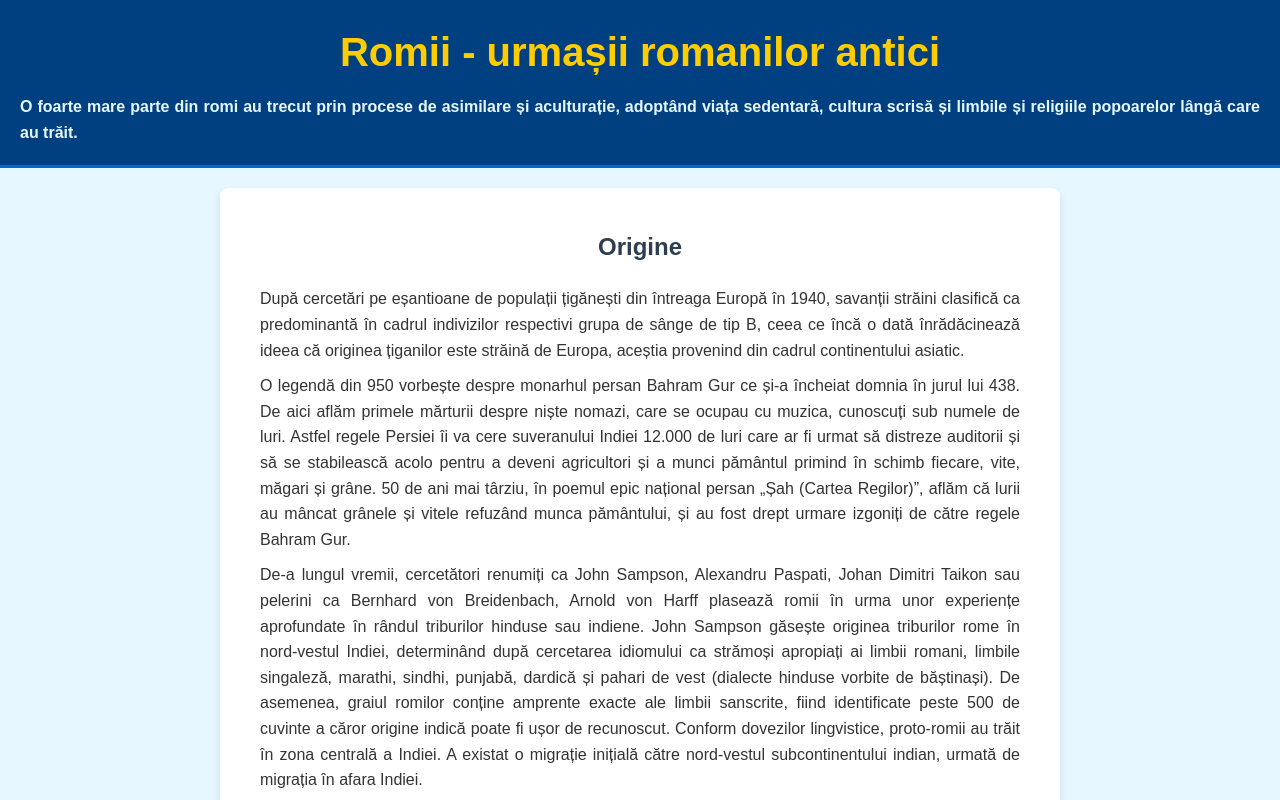
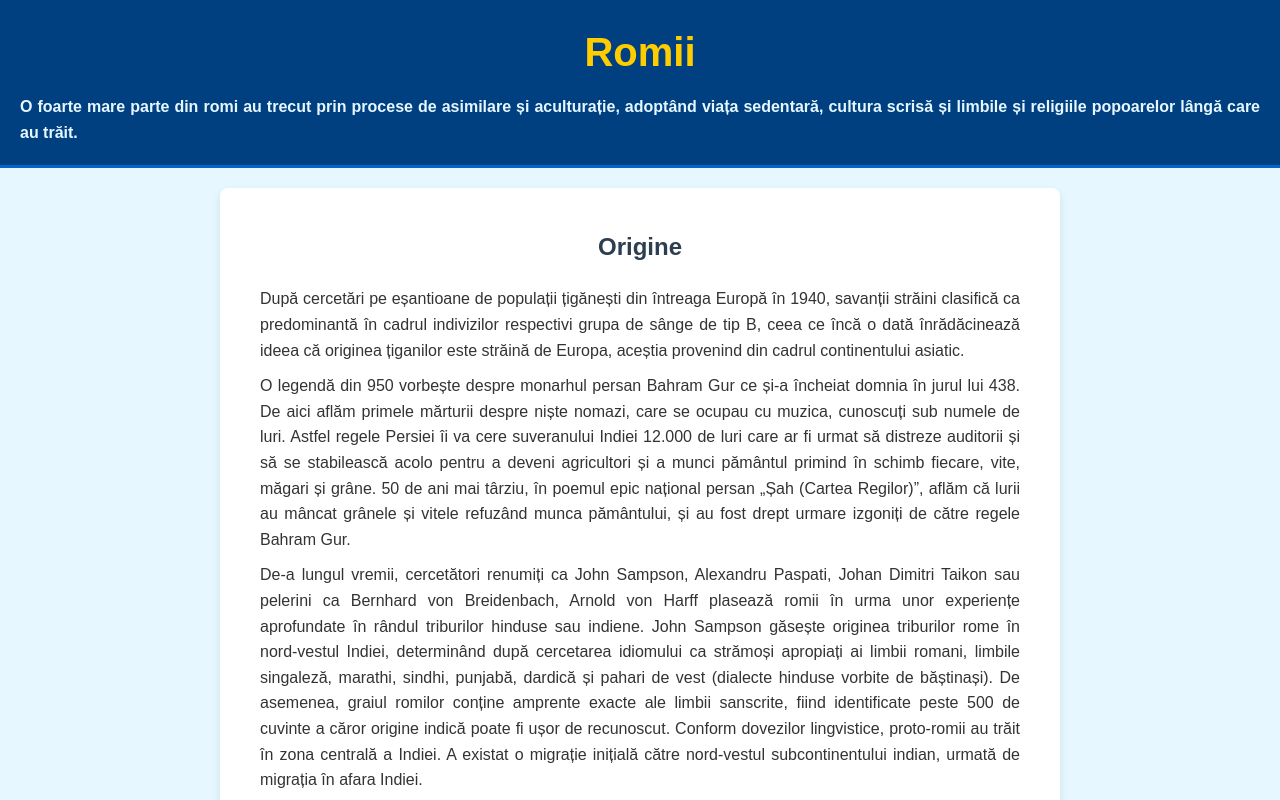
Before and after one commit to ANDreeW013qW13/Roma-antica, a plain HTML site: page index.html in a window 1280 px wide. Shown: the top 800 px of the page. Drawn offline with Linux system fonts and the light colour scheme.

Commit message:
Update index.html

```diff
--- a/index.html
+++ b/index.html
@@ -10,7 +10,7 @@
 
 <body>
     <header>
-        <h1>Romii - urmașii romanilor antici<h1>
+        <h1>Romii<h1>
         <p>O foarte mare parte din romi au trecut prin procese de asimilare și aculturație, adoptând viața sedentară, cultura scrisă și limbile și religiile popoarelor lângă care au trăit.</p>
     </header>
     <div>
```
